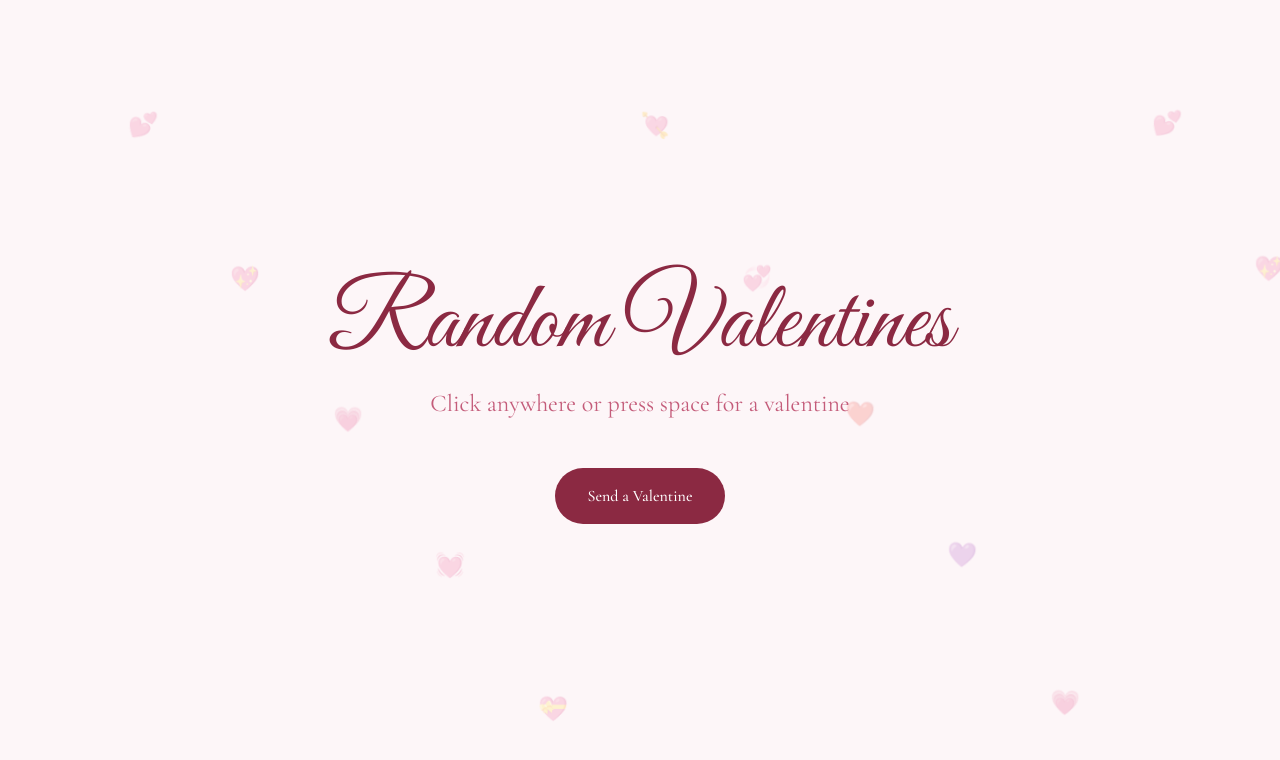
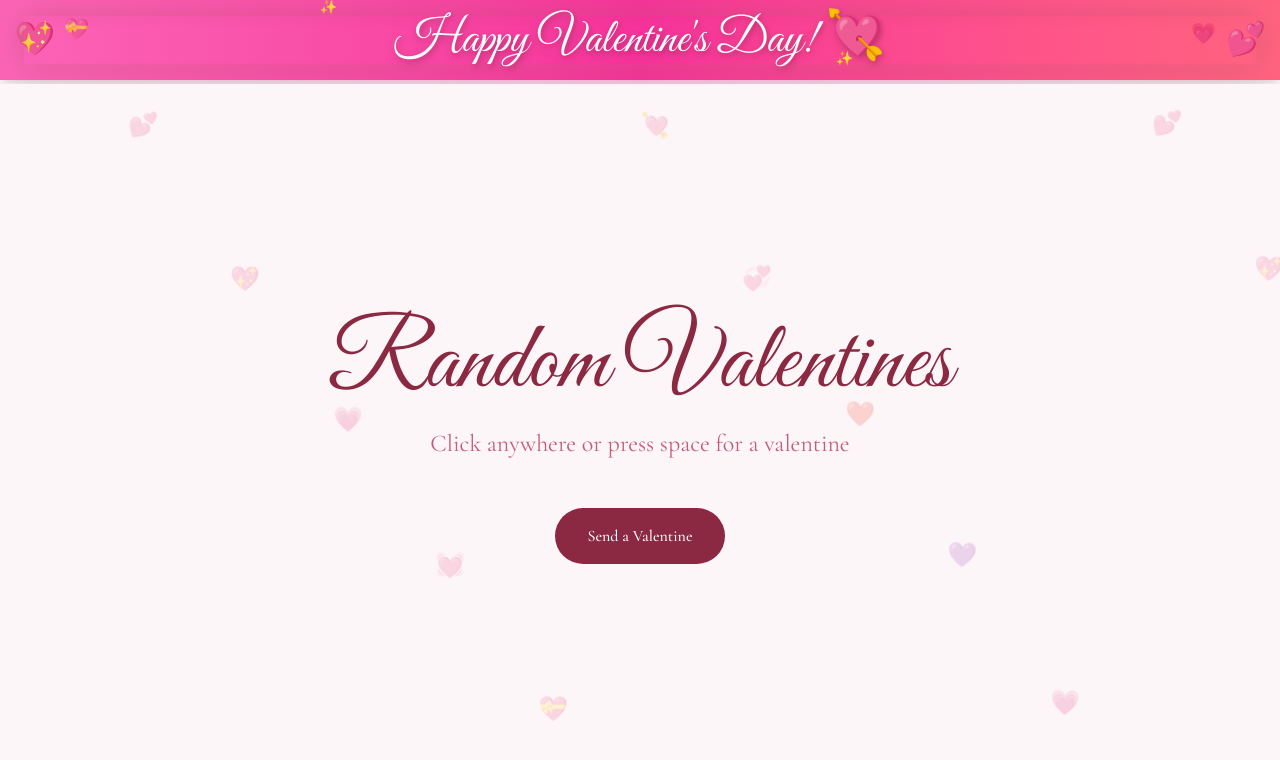
Before and after one commit to soooooooot/treehacks-agent-repo, a Next.js app: page / in a window 1280 px wide. Shown: the top 760 px of the page. Built offline with nearby package versions, Linux system fonts and the light colour scheme.

Commit message:
fix: Add a "Happy Valentine's Day" banner to the frontend in a prominent loca

```diff
--- a/app/page.tsx
+++ b/app/page.tsx
@@ -121,6 +121,40 @@ export default function Home() {
       className="relative min-h-screen cursor-pointer overflow-hidden"
       onClick={handleClick}
     >
+      {/* Valentine's Day Banner */}
+      <div className="pointer-events-none absolute top-0 left-0 right-0 z-20 overflow-hidden">
+        <div className="relative bg-gradient-to-r from-pink-400 via-pink-500 to-rose-400 py-4 px-6 shadow-lg">
+          {/* Decorative hearts */}
+          <div className="absolute left-4 top-1/2 -translate-y-1/2 text-3xl animate-heart-beat opacity-90">
+            💖
+          </div>
+          <div className="absolute right-4 top-1/2 -translate-y-1/2 text-3xl animate-heart-beat opacity-90" style={{ animationDelay: '0.3s' }}>
+            💕
+          </div>
+          <div className="absolute left-16 top-1/2 -translate-y-1/2 text-xl opacity-70 animate-float">
+            💝
+          </div>
+          <div className="absolute right-16 top-1/2 -translate-y-1/2 text-xl opacity-70 animate-float" style={{ animationDelay: '0.5s' }}>
+            💗
+          </div>
+
+          {/* Banner text */}
+          <h2
+            className="text-center text-4xl md:text-5xl font-[family-name:var(--font-display)] text-white drop-shadow-lg animate-pulse-glow"
+            style={{ fontFamily: 'var(--font-display)', textShadow: '2px 2px 4px rgba(139, 41, 66, 0.3)' }}
+          >
+            Happy Valentine's Day! 💘
+          </h2>
+
+          {/* Sparkle effects */}
+          <div className="absolute top-2 left-1/4 text-yellow-200 text-sm animate-float">✨</div>
+          <div className="absolute bottom-2 right-1/3 text-yellow-200 text-sm animate-float" style={{ animationDelay: '0.8s' }}>✨</div>
+        </div>
+
+        {/* Bottom border decoration */}
+        <div className="h-1 bg-gradient-to-r from-transparent via-pink-300 to-transparent opacity-60"></div>
+      </div>
+
       {/* Floating hearts background */}
       <div className="pointer-events-none absolute inset-0 overflow-hidden">
         {floatingHearts.map((heart, i) => (
@@ -139,7 +173,7 @@ export default function Home() {
       </div>
 
       {/* Hero area */}
-      <div className="relative z-10 flex min-h-screen flex-col items-center justify-center px-6 py-8">
+      <div className="relative z-10 flex min-h-screen flex-col items-center justify-center px-6 py-8 pt-28">
         <h1
           className="mb-4 text-6xl font-[family-name:var(--font-display)] text-[#8b2942] md:text-8xl"
           style={{ fontFamily: "var(--font-display)" }}
```
